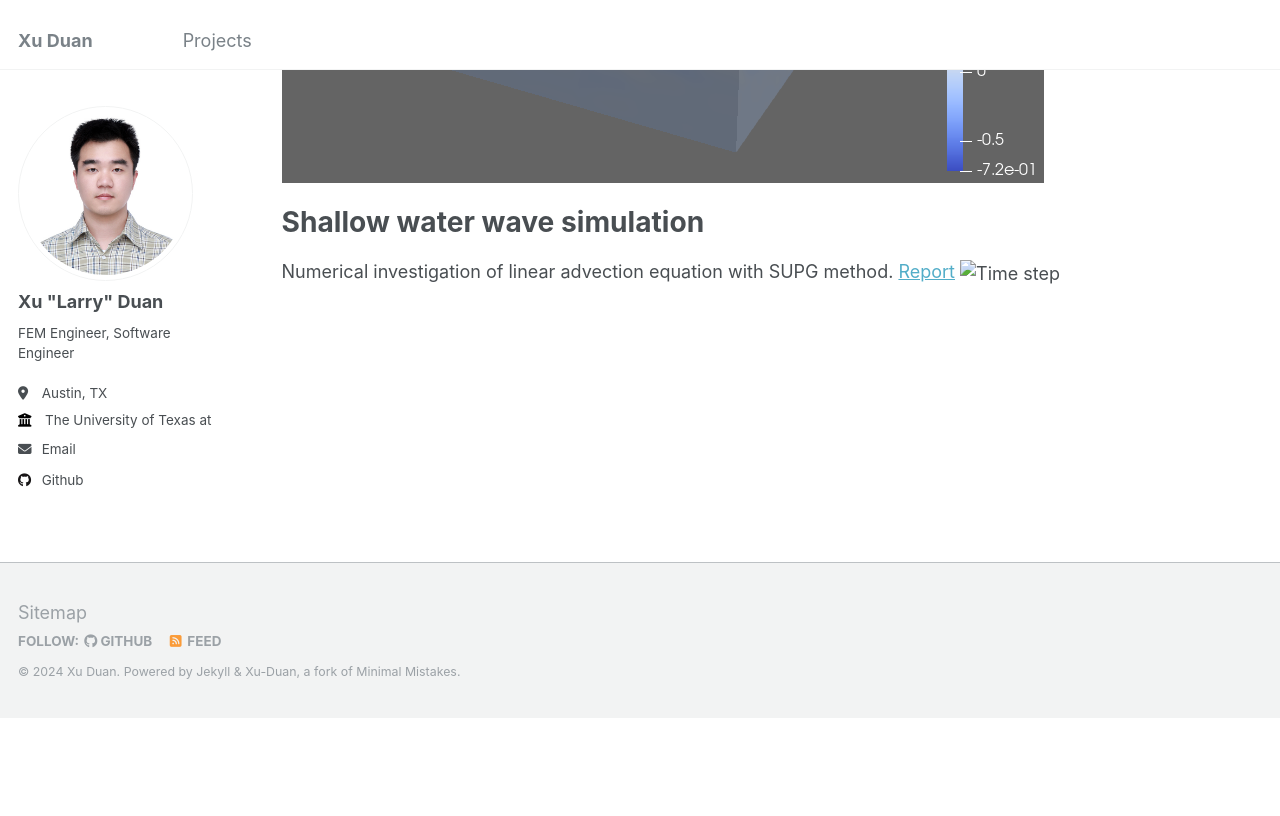
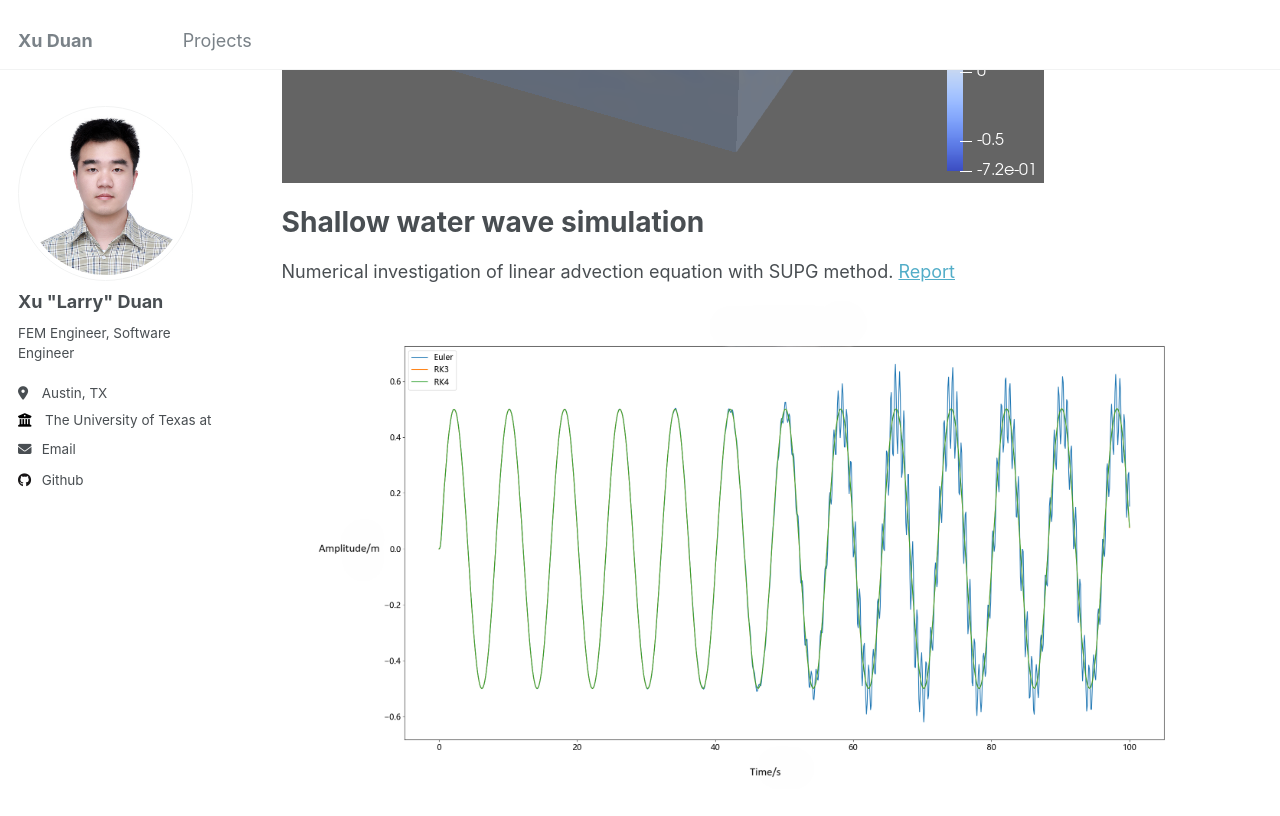
Before and after one commit to Xu-Duan/Xu-Duan.github.io, a Jekyll site: the page built from _pages/projects.md, in a window 1280 px wide and 900 px high, scrolled down 1386 px. Shown: the top 816 px of the window. Built offline with Jekyll 4.4.1, drawn with Linux system fonts in a browser that asks for light colours; before the commit the page ends 2104 px from its top, so only the background shows below that.

Commit message:
modify project

```diff
--- a/_pages/projects.md
+++ b/_pages/projects.md
@@ -22,4 +22,4 @@ Numerical investigation of linear advection equation with SUPG method. [Report](
 Shallow water wave simulation
 ======
 Numerical investigation of linear advection equation with SUPG method. [Report](http://Xu-Duan.github.io/files/CFD.pdf)
-![Time step](timeStep.png)
+![Time step](http://Xu-Duan.github.io/images/timeStep.png)
```
